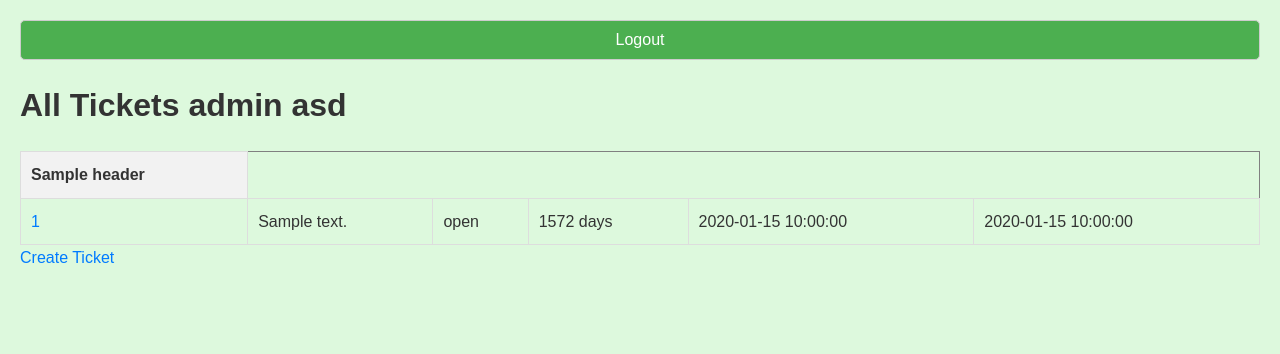
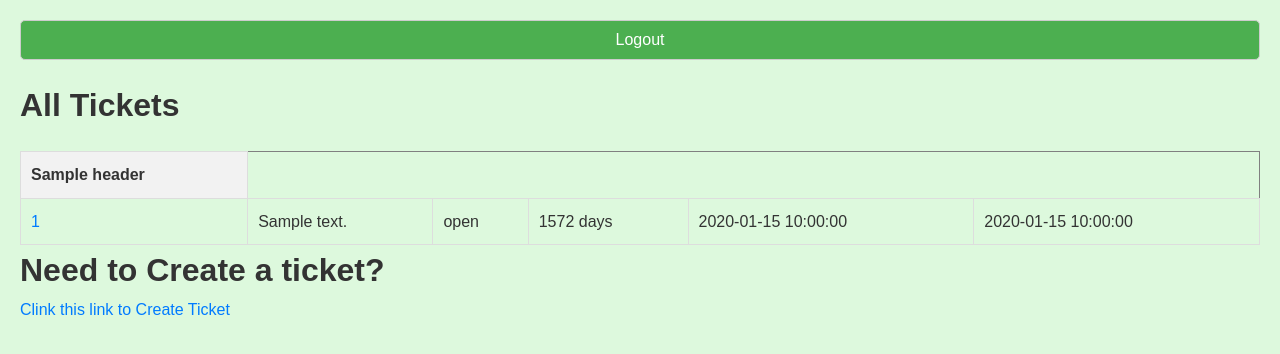
Before and after one commit to gilb0106/Just_Ticket, a Flask app: template templates/dashboard.html in a window 1280 px wide. Shown: the top 354 px of the page. Run offline with Flask 3, Linux system fonts and the light colour scheme; the template is opened without the code that fills it: most values are stand-ins (such as "Sample title", 1, 10 or a date in 2020).

Commit message:
added create ticket hyperlink if your customer to dashboard.html

```diff
--- a/templates/dashboard.html
+++ b/templates/dashboard.html
@@ -11,7 +11,7 @@
     <form action="/logout" method="GET">
         <button type="submit">Logout</button>
     </form>
-    <h1>All Tickets {{ role }} asd</h1>
+    <h1>All Tickets</h1>
     <table border="1">
         <thead>
             <tr>
@@ -37,7 +37,8 @@
         </tbody>
     </table>
 {% if session.RoleID != 1 %}
-    <a href="/create_ticket">Create Ticket</a>
+    <h1>Need to Create a ticket?</h1>
+    <a href="/create_ticket">Clink this link to Create Ticket</a>
 {% endif %}
 <script src="{{ url_for('static', filename='js/ageofcase.js') }}"></script>
 </body>
```
